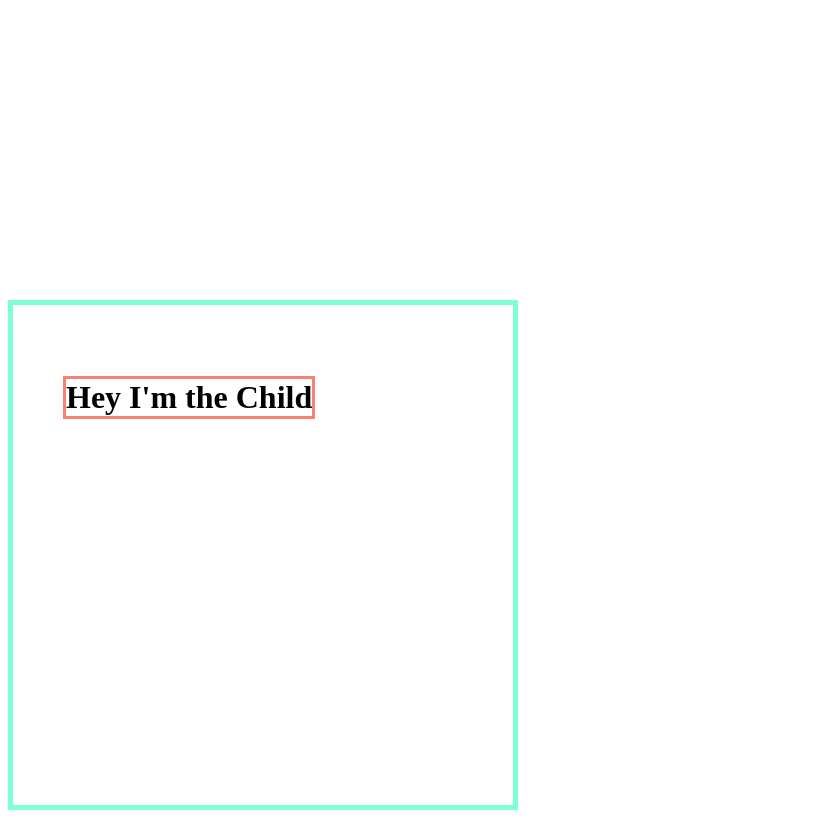
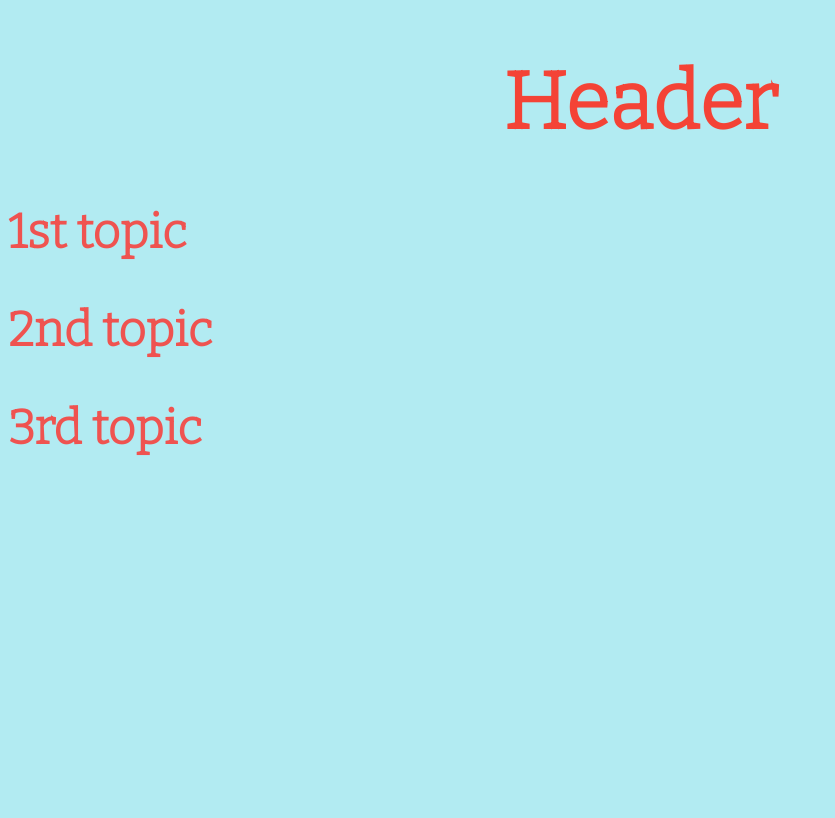
Before and after one commit to staten-island-tech/css-blogpost-project-AbigailLabanok, a plain HTML site: page index.html in a window 1280 px wide. Shown: the whole page, without its empty margins (0-835 px from the left). Drawn offline with nearby package versions, Linux system fonts and the light colour scheme.

Commit message:
ygjhbanbnas

```diff
--- a/index.html
+++ b/index.html
@@ -1,15 +1,25 @@
 <!DOCTYPE html>
 <html>
   <head>
-        <meta charset="utf-8">
-        <meta http-equiv="X-UA-Compatible" content="IE=edge">
-        <meta name="viewport" content="width=device-width, initial-scale=1">
+    <meta charset="utf-8" />
+    <meta http-equiv="X-UA-Compatible" content="IE=edge" />
+    <meta name="viewport" content="width=device-width, initial-scale=1" />
     <!--Including this link tag allows you to connect to your css style sheet-->
-        <link rel="stylesheet" href="style.css">
+    <link rel="stylesheet" href="style.css" />
+    <link rel="preconnect" href="https://fonts.googleapis.com" />
+    <link rel="preconnect" href="https://fonts.gstatic.com" crossorigin />
+    <link
+      href="https://fonts.googleapis.com/css2?family=Bitter:ital,wght@0,300;1,700&display=swap"
+      rel="stylesheet"
+    />
+    <title>Document</title>
   </head>
   <body>
-        <div class="parent">
-            <h1 class="child">Hey I'm the Child</h1>
+    <h1 class="main-header">Header</h1>
+    <div class="topics">
+      <h2 class="topic-1">1st topic</h2>
+      <h2 class="topic-2">2nd topic</h2>
+      <h2 class="topic-3">3rd topic</h2>
     </div>
   </body>
 </html>
--- a/style.css
+++ b/style.css
@@ -1,15 +1,16 @@
-.parent {
-  border: 5px solid aquamarine;
-  height: 500px;
-  width: 500px;
-  position: relative;
-  margin-top: 300px;
+body {
+  background-color: #b2ebf2;
+  font-family: "Oxygen", sans-serif;
+  font-family: "Bitter", serif;
 }
-.child {
-  border: 3px solid salmon;
-  position: absolute;
-  top: 50px;
-  left: 50px;
+.main-header {
+  color: #f44336;
+  font-size: 10vh;
+  text-align: center;
+}
+.topics {
+  color: #ef5350;
+  font-size: 4vh;
 }
 
 /* Distance between text and border is the padding while distance between the border and the next element is the margin */
```
Lines whose indentation alone changed are shown as unchanged.
